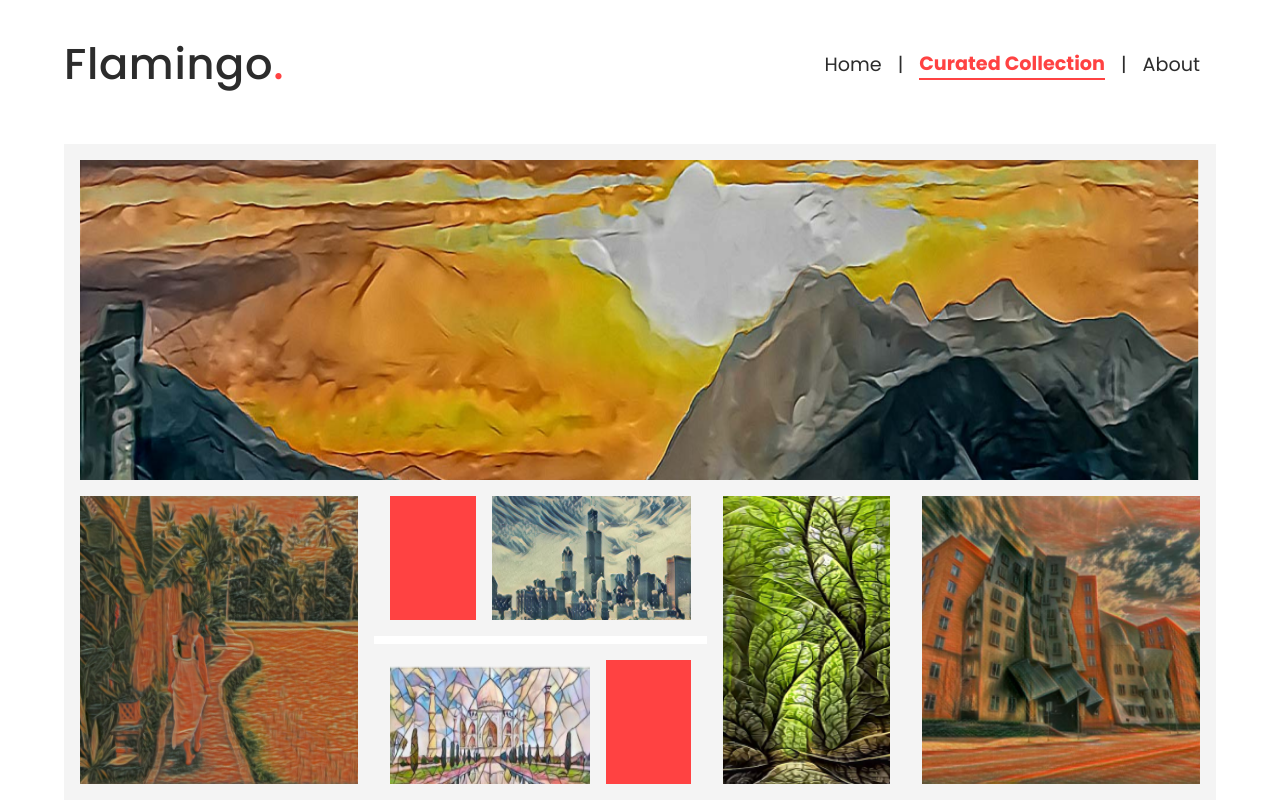
After one commit to KushGabani/Flamingo, a Flask app: page /curated-collection in a window 1280 px wide. The commit adds this page. Run offline with Flask 2, Linux system fonts and the light colour scheme.

Commit message:
Designed Curated Collection and added resource links

```diff
--- a/app.py
+++ b/app.py
@@ -76,5 +76,10 @@ def delete_file():
         return "file deleted"
 
 
+@app.route("/curated-collection", methods=['GET'])
+def collection():
+    return render_template("curated_collection.html")
+
+
 if __name__ == "__main__":
     app.run(debug=True)
--- /dev/null
+++ b/static/css/curated_collection.css
@@ -0,0 +1,156 @@
+* {
+  margin: 0;
+  padding: 0;
+}
+
+html,
+body {
+  margin: 0;
+  padding: 0;
+  box-sizing: border-box;
+  width: 100%;
+  height: 100vh;
+  color: #2c2c2c;
+  font-family: "Poppins";
+}
+
+.page-wrapper {
+  width: 100%;
+  height: 100%;
+  display: flex;
+  flex-direction: column;
+  justify-content: start;
+}
+
+.nav-bar {
+  display: flex;
+  justify-content: space-between;
+  align-items: center;
+  margin: 0 2rem 0 2rem;
+  padding: 2em;
+}
+
+.site-title {
+  font-family: Poppins;
+  font-style: normal;
+  font-weight: 500;
+  font-size: 2.7rem;
+  letter-spacing: 0.015em;
+  color: #2c2c2c;
+}
+
+.period {
+  color: #ff4242;
+}
+
+.navigation-tabs {
+  display: flex;
+  align-items: center;
+  justify-content: center;
+  font-size: 1.2rem;
+}
+
+.tabs {
+  margin: 0 1rem;
+}
+
+.link {
+  text-decoration: none;
+  color: #2c2c2c;
+}
+
+.active-tab {
+  font-weight: 700;
+  color: #ff4242;
+}
+
+.content-wrapper {
+  height: 80%;
+  margin: 1rem 4rem 0 4rem;
+}
+
+.upper-section {
+  height: 50%;
+  display: flex;
+  background-color: antiquewhite;
+  margin: 0 0 1rem 0;
+}
+
+.lower-section {
+  height: 50%;
+  display: flex;
+  margin: 1rem 0;
+}
+
+.c1 {
+  width: 100%;
+  height: 100%;
+  padding: 1rem;
+  background-color: #f4f4f4;
+}
+
+.c2 {
+  width: 25%;
+  padding: 1rem;
+  display: flex;
+  background-color: #f4f4f4;
+}
+
+.lower-sub {
+  width: 30%;
+  display: flex;
+  flex-direction: column;
+}
+
+.sub1 {
+  display: flex;
+  height: 50%;
+  background-color: #f4f4f4;
+}
+
+.sub2 {
+  display: flex;
+  height: 50%;
+  margin-top: 0.5rem;
+  background-color: #f4f4f4;
+}
+
+.audio1 {
+  width: 30%;
+  padding: 1rem;
+}
+
+.audio2 {
+  width: 30%;
+  padding: 1rem;
+}
+
+.c3 {
+  width: 70%;
+  background-color: #f4f4f4;
+  padding: 1rem 1rem 1rem 0;
+}
+
+.c4 {
+  width: 70%;
+  background-color: #f4f4f4;
+  padding: 1rem 0 1rem 1rem;
+}
+
+.audio {
+  width: 100%;
+  height: 100%;
+  background-color: #ff4242;
+}
+
+.c5 {
+  width: 15%;
+  padding: 1rem;
+  background-color: #f4f4f4;
+}
+
+.c6 {
+  width: 25%;
+  padding: 1rem;
+  background-color: #f4f4f4;
+}
--- /dev/null
+++ b/templates/curated_collection.html
@@ -0,0 +1,87 @@
+{% extends "base.html" %} {% block title%}
+<title>Flamingo - Home</title>
+{% endblock %} {% block css%}
+<link
+  rel="stylesheet"
+  href="{{ url_for('static', filename='css/curated_collection.css') }}"
+/>
+{% endblock %} {% block content %}
+<div class="page-wrapper">
+  <div class="nav-bar">
+    <a href="/" class="link">
+      <p class="site-title">Flamingo<span class="period">.</span></p>
+    </a>
+    <div class="navigation-tabs">
+      <a class="link" href="/"><p class="tabs">Home</p></a>
+      <span class="separator">|</span>
+      <div class="tabs active-tab">
+        Curated Collection
+        <hr color="#ff4242" />
+      </div>
+      <span class="separator">|</span>
+      <a class="link" href="/about"><p class="tabs">About</p></a>
+    </div>
+  </div>
+
+  <div class="content-wrapper">
+    <div class="upper-section">
+      <div class="c1">
+        <img
+          src="{{url_for('static', filename='assets/c1.png')}}"
+          width="100%"
+          height="100%"
+        />
+      </div>
+    </div>
+    <div class="lower-section">
+      <div class="c2">
+        <img
+          src="{{url_for('static', filename='assets/c2.png')}}"
+          width="100%"
+          height="100%"
+        />
+      </div>
+      <div class="lower-sub">
+        <div class="sub1">
+          <div class="audio1">
+            <div class="audio"></div>
+          </div>
+          <div class="c3">
+            <img
+              src="{{url_for('static', filename='assets/c3.png')}}"
+              width="100%"
+              height="100%"
+            />
+          </div>
+        </div>
+        <div class="sub2">
+          <div class="c4">
+            <img
+              src="{{url_for('static', filename='assets/c4.png')}}"
+              width="100%"
+              height="100%"
+            />
+          </div>
+          <div class="audio2">
+            <div class="audio"></div>
+          </div>
+        </div>
+      </div>
+      <div class="c5">
+        <img
+          src="{{url_for('static', filename='assets/c5.png')}}"
+          width="100%"
+          height="100%"
+        />
+      </div>
+      <div class="c6">
+        <img
+          src="{{url_for('static', filename='assets/c6.png')}}"
+          width="100%"
+          height="100%"
+        />
+      </div>
+    </div>
+  </div>
+</div>
+{% endblock %}
```
Also changed, not shown: templates/about.html (+7 -3 lines), templates/home.html (+17 -3 lines), static/assets/c1.png (added), static/assets/c2.png (added), static/assets/c3.png (added), static/assets/c4.png (added), static/assets/c5.png (added), static/assets/c6.png (added).
